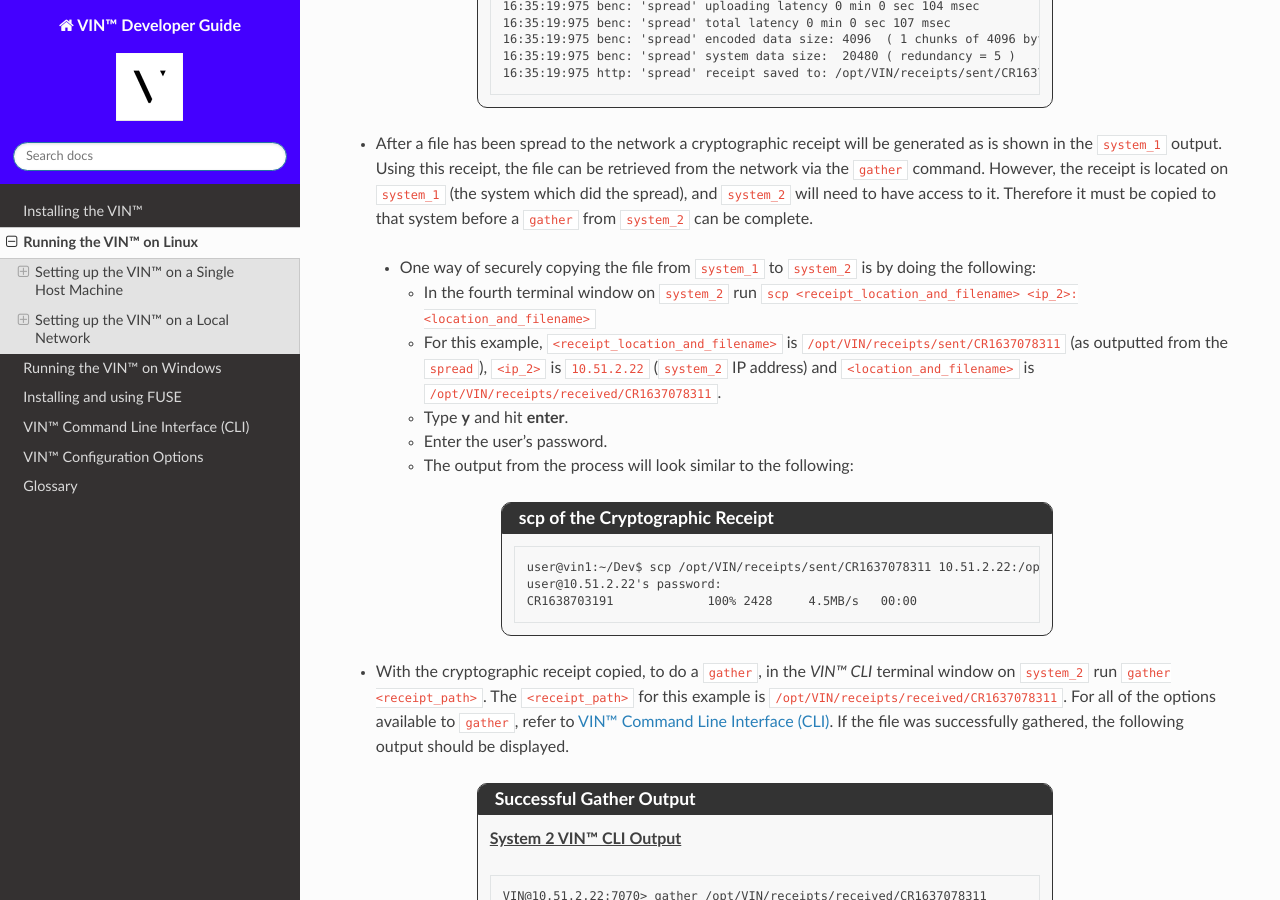
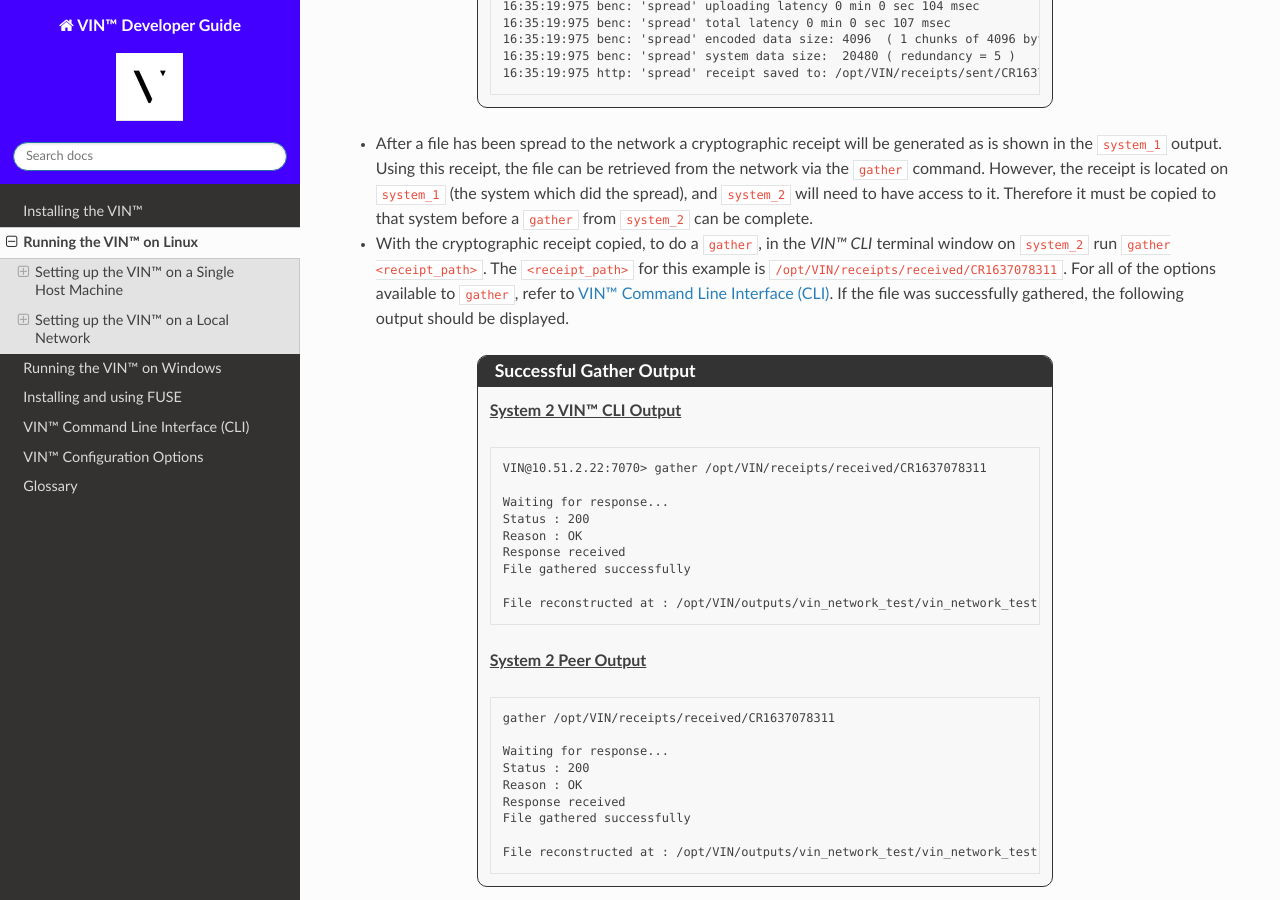
Before and after one commit to Market-Insight-Solutions-LLC/vin-developer-guide, a Sphinx documentation site: the page built from docs/source/running_the_vin_linux.rst, in a window 1280 px wide and 900 px high, scrolled down 16993 px. Built offline with Sphinx 7.4.7 and the Read the Docs theme 2.0.0, drawn with Linux system fonts in a browser that asks for light colours.

```diff
--- a/docs/source/running_the_vin_linux.rst
+++ b/docs/source/running_the_vin_linux.rst
@@ -828,27 +828,6 @@
 
 
 * After a file has been spread to the network a cryptographic receipt will be generated as is shown in the ``system_1`` output. Using this receipt, the file can be retrieved from the network via the ``gather`` command. However, the receipt is located on ``system_1`` (the system which did the spread), and ``system_2`` will need to have access to it. Therefore it must be copied to that system before a ``gather`` from ``system_2`` can be complete.
-
-..
-
-    * One way of securely copying the file from ``system_1`` to ``system_2`` is by doing the following:
-
-      * In the fourth terminal window on ``system_2`` run ``scp <receipt_location_and_filename> <ip_2>:<location_and_filename>``
-      * For this example, ``<receipt_location_and_filename>`` is ``/opt/VIN/receipts/sent/CR1637078311`` (as outputted from the ``spread``), ``<ip_2>`` is ``10.51.2.22`` (``system_2`` IP address) and ``<location_and_filename>`` is ``/opt/VIN/receipts/received/CR1637078311``.
-      * Type **y** and hit **enter**.
-      * Enter the user's password.
-      * The output from the process will look similar to the following:
-
-    .. admonition:: scp of the Cryptographic Receipt
-      :class: admonition-vin-run
-
-      .. code-block:: none
-
-        user@vin1:~/Dev$ scp /opt/VIN/receipts/sent/CR1637078311 10.51.2.22:/opt/VIN/receipts/received/CR1637078311
-        user@10.51.2.22's password:
-        CR1638703191             100% 2428     4.5MB/s   00:00
-
-
 * With the cryptographic receipt copied, to do a ``gather``, in the *VIN™ CLI* terminal window on ``system_2`` run ``gather <receipt_path>``. The ``<receipt_path>`` for this example is ``/opt/VIN/receipts/received/CR1637078311``. For all of the options available to ``gather``, refer to :ref:`vin-cli`. If the file was successfully gathered, the following output should be displayed.
 
 .. admonition:: Successful Gather Output
```
